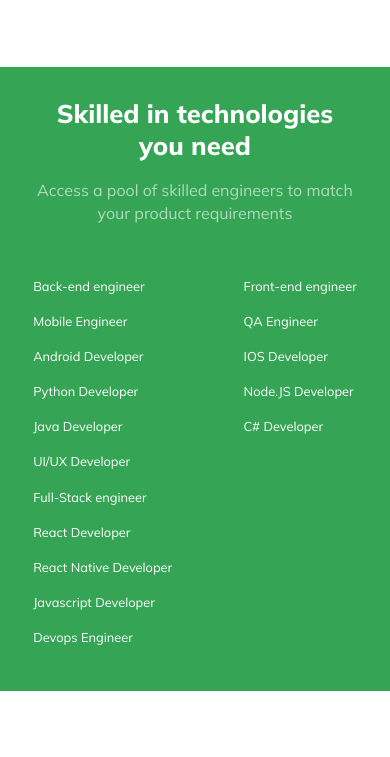
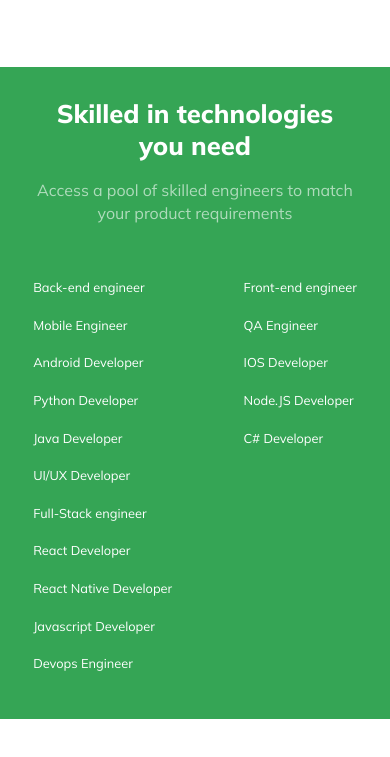
Before and after one commit to JohnIdenyi/decagon-clone, a plain HTML site: page index.html in a window 390 px wide. Shown: the part 6061-6818 px from the top of the page. Drawn offline with Linux system fonts and the light colour scheme.

Commit message:
Updated tech-skills class

```diff
--- a/css/style.css
+++ b/css/style.css
@@ -524,7 +524,7 @@ nav .hamburger-btn {
 
     .tech-skills p {
         font-size: 0.8rem;
-        line-height: 1.8em;
+        line-height: 2em;
     }
    /* End of Skills section */
 
```
